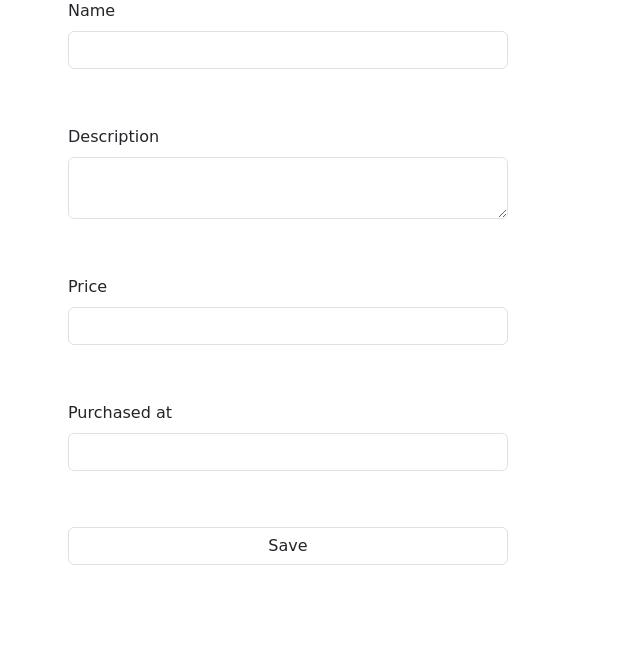
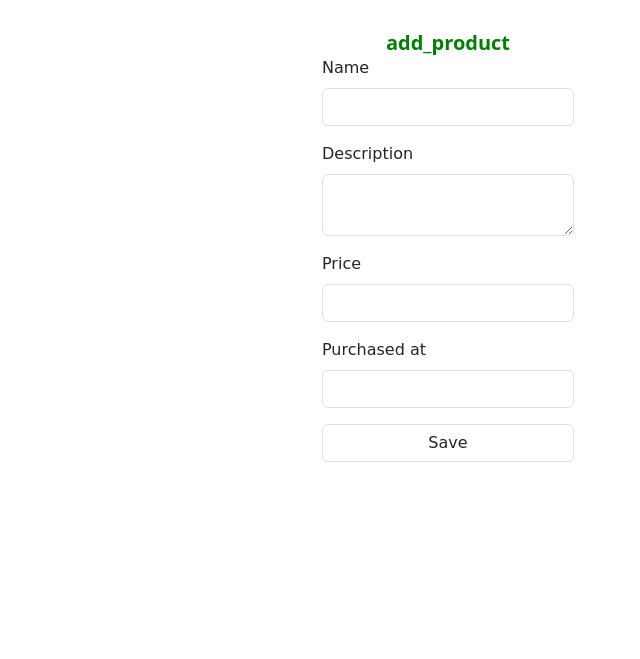
Before and after one commit to sistem442/Shopping, a Symfony app: template templates/product/new.html.twig in a window 1280 px wide. Shown: the part 141-800 px from the top of the page, without its empty margins (192-832 px from the left). Run offline with Twig, Linux system fonts and the light colour scheme; the template is opened without the code that fills it, so the values that code supplies are empty; form fields are guessed from the names that the template uses; some libraries are stand-ins or nearby versions.

Commit message:
Work on frontend.

```diff
--- a/public/styles/menu.css
+++ b/public/styles/menu.css
@@ -1,4 +1,6 @@
-
+.nav-links{
+    margin-top: 20px;
+}
 
 body {
     font-family: cursive;
--- a/templates/menu.html.twig
+++ b/templates/menu.html.twig
@@ -3,7 +3,7 @@
 {% endblock %}
 <nav class="navbar2">
     <!-- LOGO -->
-    <div class="logo"><img src="/files/logo.png" width="107px"></div>
+    <div class="logo"><img src="/files/logo.png" width="60px"></div>
     <!-- NAVIGATION MENU -->
     <ul class="nav-links">
         <!-- USING CHECKBOX HACK -->
@@ -16,27 +16,33 @@
         <!-- NAVIGATION MENUS -->
         <div class="menu">
             <li>
+                <a href="/{{ app.request.locale }}/product/add">
                     <div class="input_placeholder input_frame">
-                    <a href="/{{ app.request.locale }}/product/add">{{ 'product.add'|trans }}</a>
+                        {{ 'product.add'|trans }}
                     </div>
+                </a>
             </li>
             <li>
+                <a href="/{{ app.request.locale }}/products/overview/{{ date("Y")|date("Y") }}-{{ date("m")|date("m") }}">
                     <div class="input_placeholder input_frame">
-                    <a href="/{{ app.request.locale }}/products/overview/{{ date("Y")|date("Y") }}-{{ date("m")|date("m") }}">
                         {{ 'product.one_commune'|trans }}
+                    </div>
                 </a>
-                </div>
             </li>
             <li>
+                <a href="/logout">
                     <div class="input_placeholder input_frame">
-                    <a href="/logout">{{ 'logout'|trans }}</a>
+                        {{ 'logout'|trans }}
                     </div>
+                </a>
             </li>
             {% if (is_granted('ROLE_ADMIN')) %}
                 <li>
+                    <a href="/{{ app.request.locale }}/commune/admin_panel">
                         <div class="input_placeholder input_frame">
-                        <a href="/{{ app.request.locale }}/commune/admin_panel">Admin Panel</a>
+                            Admin Panel
                         </div>
+                    </a>
                 </li>
             {% endif %}
         </div>
--- a/templates/product/new.html.twig
+++ b/templates/product/new.html.twig
@@ -1,22 +1,50 @@
 {% extends 'base.html.twig' %}
 {% block title %}{{ 'add_product'|trans }}{% endblock %}
 {% block body %}
+    <style>
+        .page_name{
+            padding-top: 30px;
+            color: var(--green, #008000);
+            text-align: center;
+
+            /* Head 1 */
+            font-family: Noto Sans, serif;
+            font-size: 20px;
+            font-style: normal;
+            font-weight: 700;
+            line-height: normal;
+        }
+    </style>
+    <script src="http://ajax.googleapis.com/ajax/libs/jquery/1.9.1/jquery.min.js"></script>
+    <link rel="stylesheet" href="https://cdnjs.cloudflare.com/ajax/libs/bootstrap-datepicker/1.9.0/css/bootstrap-datepicker.min.css">
+    <script src="https://cdnjs.cloudflare.com/ajax/libs/bootstrap-datepicker/1.9.0/js/bootstrap-datepicker.min.js"></script>
+    <script>
+        $(document).ready(function() {
+            // you may need to change this code if you are not using Bootstrap Datepicker
+            $('#product_purchased_at').datepicker({
+                format: 'yyyy-mm-dd'
+            });
+        });
+    </script>
     {% include 'menu.html.twig' %}
-    <div class="row2">
-
-
-        <div class="col-9">
-            {% block main %}
-                <div style="margin: auto;width: 50% ">
-                    {{ form_start(form) }}
-                    <div style="padding: 20px">{{ form_row(form.name) }}</div>
-                    <div style="padding: 20px">{{ form_row(form.description) }}</div>
-                    <div style="padding: 20px">{{ form_row(form.price) }}</div>
-                    <div style="padding: 20px">{{ form_row(form.purchased_at) }}</div>
-                    <div style="padding: 20px">{{ form_row(form.save) }}</div>
-                    {{ form_end(form) }}
+    <div class="container-fluid" style="width: 414px;">
+        <div class="row">
+            <div class="col-2"></div>
+            <div class="col-8">
+                <div class="row">
+                    <div class="page_name">{{ 'add_product'|trans }}</div>
+                    {% block main %}
+                            {{ form_start(form) }}
+                                {{ form_row(form.name) }}
+                                {{ form_row(form.description) }}
+                                {{ form_row(form.price) }}
+                                {{ form_row(form.purchased_at) }}
+                                {{ form_row(form.save) }}
+                            {{ form_end(form) }}
+                    {% endblock %}
                 </div>
-            {% endblock %}
+            </div>
+            <div class="col-2"></div>
         </div>
     </div>
 {% endblock %}
```
Also changed, not shown: src/Form/Type/ProductType.php (+11 -8 lines), templates/form/my_theme.html.twig (added, +31 -0 lines), 1 other file. Lines whose indentation alone changed are shown as unchanged.
